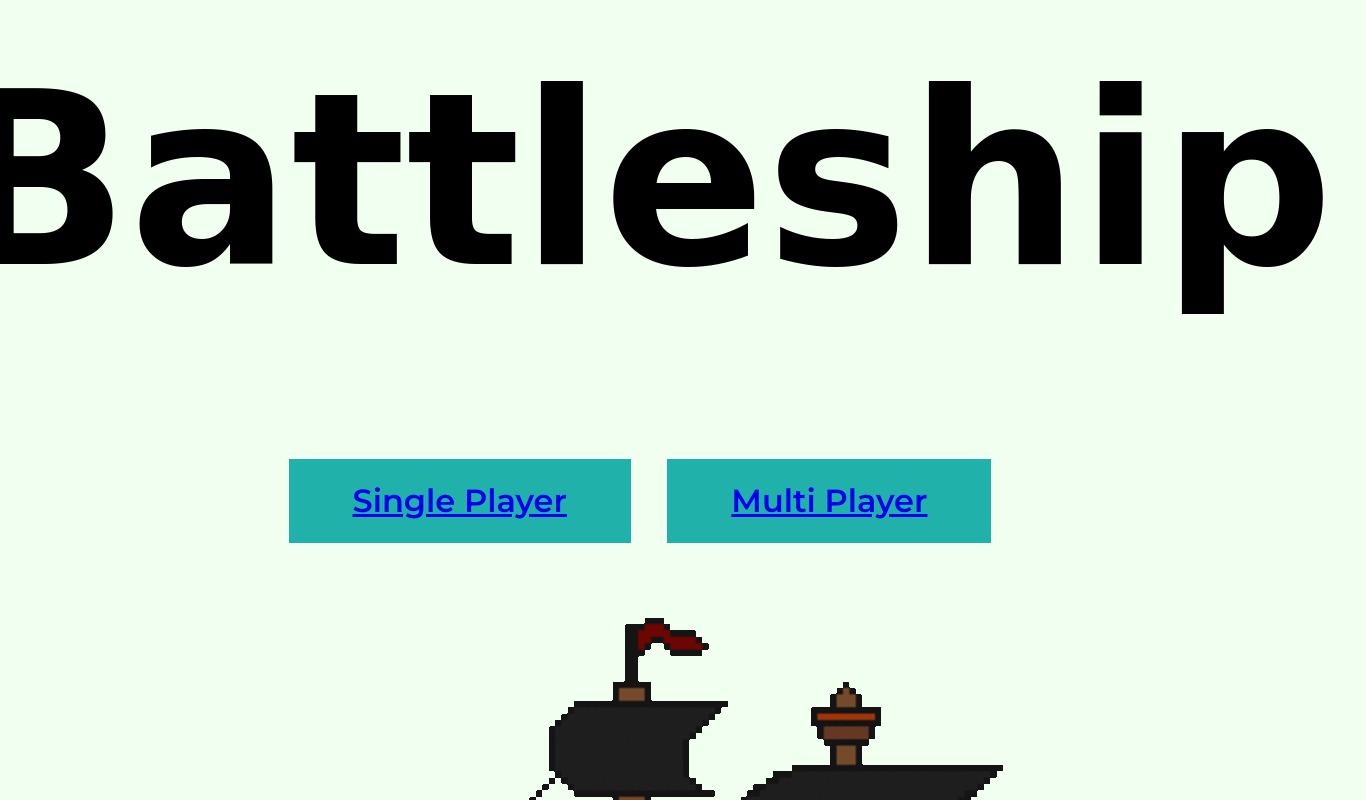
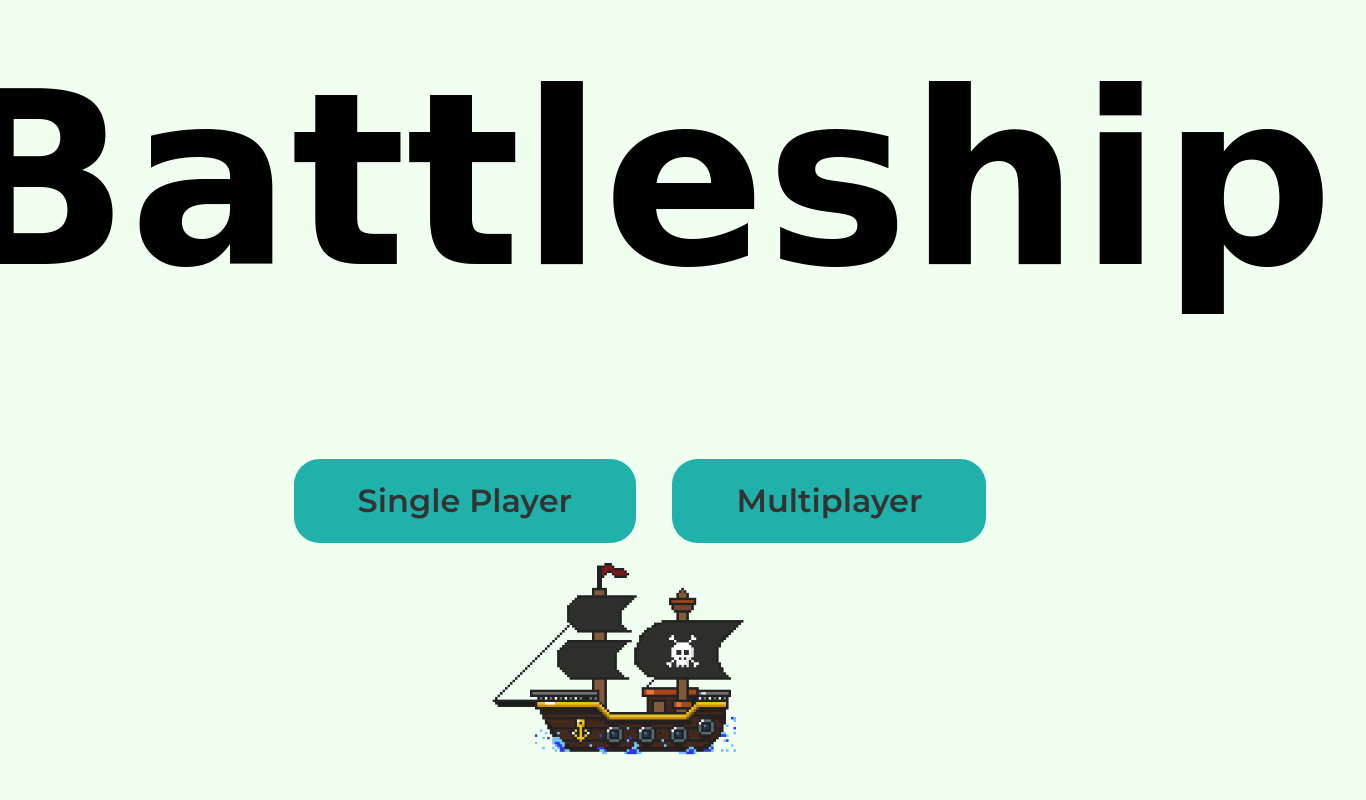
Before and after one commit to ratzPereira/Battleship-app, a website: page public/index.html in a window 1280 px wide. Shown: the top 800 px of the page, 1366 px wide, since content can reach past the window. Drawn offline with Linux system fonts and the light colour scheme; a web font is replaced by a local one.

Commit message:
added more style

```diff
--- a/public/app.js
+++ b/public/app.js
@@ -28,7 +28,7 @@ document.addEventListener ('DOMContentLoaded', () => {
     const width = 10;
 
     //new const for the multiplayer mode
-    let gameMode = "";
+    //let gameMode = "";  < defined in our html
     let playerNum = 0;
     let ready = false;
     let enemyReady = false;
--- a/public/index.html
+++ b/public/index.html
@@ -1,31 +1,23 @@
+
 <!DOCTYPE html>
-<!--[if lt IE 7]>      <html class="no-js lt-ie9 lt-ie8 lt-ie7"> <![endif]-->
-<!--[if IE 7]>         <html class="no-js lt-ie9 lt-ie8"> <![endif]-->
-<!--[if IE 8]>         <html class="no-js lt-ie9"> <![endif]-->
-<!--[if gt IE 8]>      <html class="no-js"> <!--<![endif]-->
-<html>
+<html lang="en" dir="ltr">
   <head>
     <meta charset="utf-8">
-        <meta http-equiv="X-UA-Compatible" content="IE=edge">
     <title>Battle Ships</title>
-        <meta name="description" content="">
-        <meta name="viewport" content="width=device-width, initial-scale=1">
     <link rel="stylesheet" href="style.css">
         <link href="https://fonts.googleapis.com/css2?family=Montserrat:wght@600&display=swap" rel="stylesheet">
         <link href="https://fonts.googleapis.com/css2?family=Ranchers&display=swap" rel="stylesheet">
     </head>
-
     <body>
-
       <div class="splash-container">
         <h1 class="splash-title">Battleship</h1>
         <div>
           <a href="/singleplayer.html" class="btn splash-btn">Single Player</a>
-                <a href="/multiplayer.html" class="btn splash-btn">Multi Player</a>
+          <a href="/multiplayer.html" class="btn splash-btn">Multiplayer</a>
         </div>
       </div>
 
-    <img src="/images/battleshipbig.gif" class="splash-battleship-image">
+    <img src="/images/battleship1.gif" class="splash-battleship-image">
 
     </body>
 </html>
--- a/public/style.css
+++ b/public/style.css
@@ -22,9 +22,28 @@ body {
     font-size: 15rem;
 }
 
+.splash-battleship-image {
+    position: absolute;
+    bottom: 5vh;
+    left: 38vw;
+    width: 21%;
+    pointer-events: none;
+    opacity: .90;
+}
+
 .btn {
     background-color: lightseagreen;
     padding: .7em 2em;
+    outline: none;
+    border: none;
+    text-decoration: none;
+    cursor: pointer;
+    border-radius: .8em;
+    color: #333;
+}
+
+.btn:hover, .btn:focus {
+    background-color: blue;
 }
 
 .splash-btn {
```
Also changed, not shown: public/singleplayer.html (+4 -22 lines), public/images/battleship1.gif (added), public/images/battleship1.png (added), public/images/battleshipbig.png (renamed from public/images/battleshipbig.gif). Lines whose indentation alone changed are shown as unchanged.
